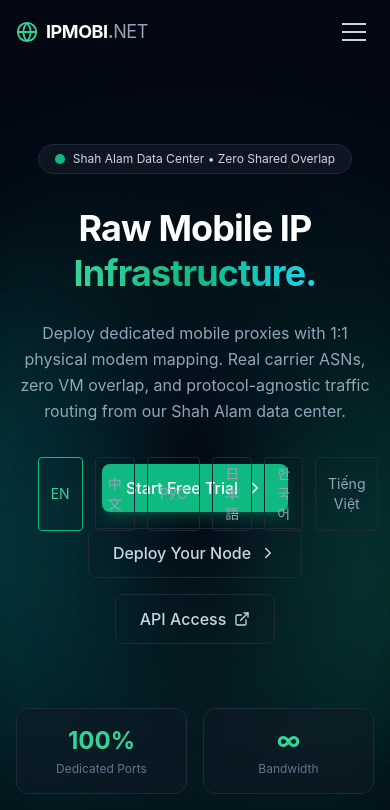
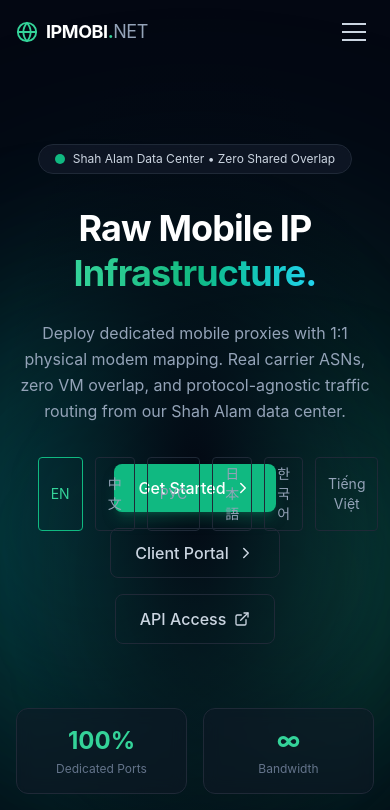
Before and after one commit to ipmobinet/ipmobi-landing, a Next.js app: page / in a window 390 px wide. Shown: the top 810 px of the page. Built offline with nearby package versions, Linux system fonts and the light colour scheme.

Commit message:
UX improvements: hero Get Started button, Client Portal links, Order Port to /trial, mobile nav fix

```diff
--- a/src/app/page.tsx
+++ b/src/app/page.tsx
@@ -77,11 +77,11 @@ export default function Home() {
               href="/trial"
               className="inline-flex items-center gap-2 px-6 py-3 rounded-lg bg-emerald-500 text-white font-medium hover:bg-emerald-600 transition-all shadow-lg shadow-emerald-500/25 hover:shadow-emerald-500/40"
             >
-              Start Free Trial
+              Get Started
               <ChevronRight size={18} />
             </a>
             <a
-              href="mailto:sales@ipmobi.net"
+              href="/dashboard"
               className="inline-flex items-center gap-2 px-6 py-3 rounded-lg border border-surface-border text-slate-300 font-medium hover:border-emerald-500/50 hover:text-white transition-all"
             >
               {t("deployBtn")}
@@ -432,7 +432,7 @@ export default function Home() {
               </ul>
 
               <a
-                href="mailto:sales@ipmobi.net"
+                href="/trial"
                 className="block w-full text-center py-3 rounded-lg border border-surface-border text-slate-300 font-medium hover:border-emerald-500/50 hover:text-white transition-all"
               >
                 {t("prDeploy")}
@@ -499,7 +499,7 @@ export default function Home() {
               </ul>
 
               <a
-                href="mailto:sales@ipmobi.net"
+                href="/trial"
                 className="block w-full text-center py-3 rounded-lg bg-emerald-500 text-white font-medium hover:bg-emerald-600 transition-all shadow-lg shadow-emerald-500/25"
               >
                 {t("pr2Deploy")}
--- a/src/components/Navbar.tsx
+++ b/src/components/Navbar.tsx
@@ -161,7 +161,7 @@ export default function Navbar() {
 
           {/* Order Port */}
           <a
-            href="#pricing"
+            href="/trial"
             className="text-sm font-medium px-4 py-2 rounded-lg bg-emerald-500 text-white hover:bg-emerald-600 transition-colors shadow-lg shadow-emerald-500/20"
           >
             {t("orderPort")}
@@ -229,7 +229,7 @@ export default function Navbar() {
           </div>
 
           <Link
-            href="/login"
+            href="/dashboard"
             onClick={() => setMobileOpen(false)}
             className="text-lg text-slate-400 hover:text-white transition-colors"
           >
@@ -237,7 +237,7 @@ export default function Navbar() {
           </Link>
 
           <a
-            href="#pricing"
+            href="/trial"
             onClick={() => setMobileOpen(false)}
             className="text-lg font-medium px-6 py-3 rounded-lg bg-emerald-500 text-white hover:bg-emerald-600 transition-colors shadow-lg shadow-emerald-500/20"
           >
--- a/src/lib/translations.ts
+++ b/src/lib/translations.ts
@@ -102,7 +102,7 @@ export const dict: Record<Locale, TranslationDict> = {
     heroTitle2: "Infrastructure.",
     heroDesc:
       "Deploy dedicated mobile proxies with 1:1 physical modem mapping. Real carrier ASNs, zero VM overlap, and protocol-agnostic traffic routing from our Shah Alam data center.",
-    deployBtn: "Deploy Your Node",
+    deployBtn: "Client Portal",
     apiBtn: "API Access",
 
     // ---- Stats ----
```
